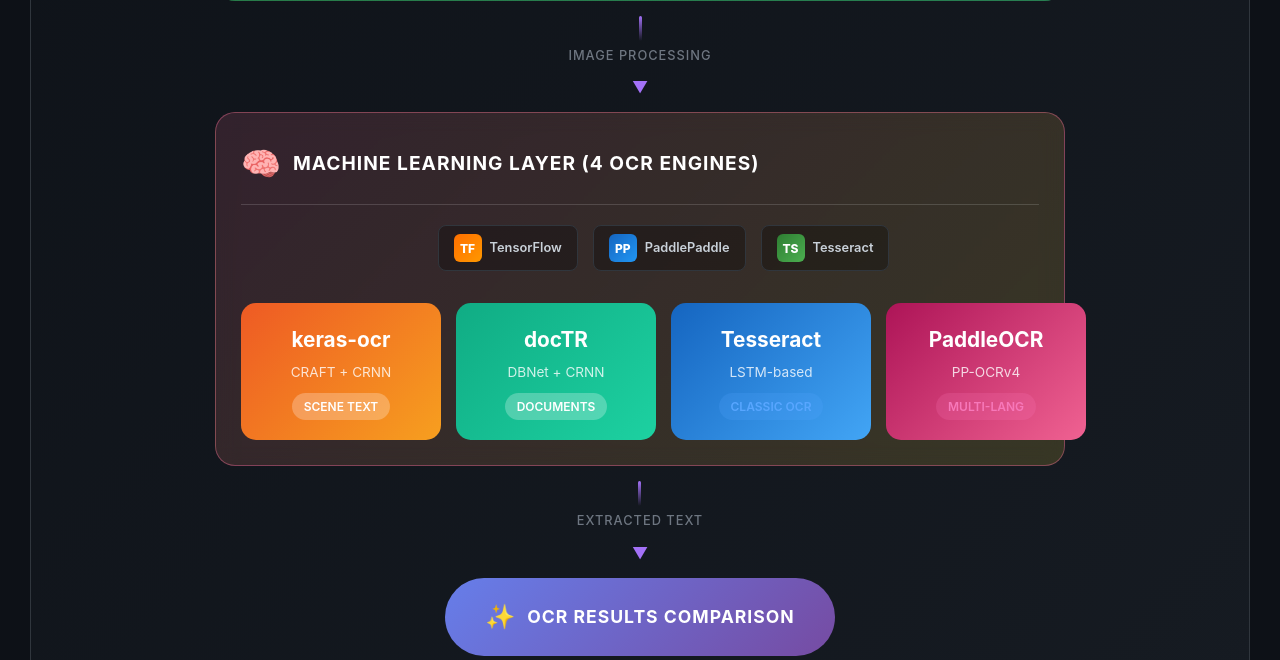
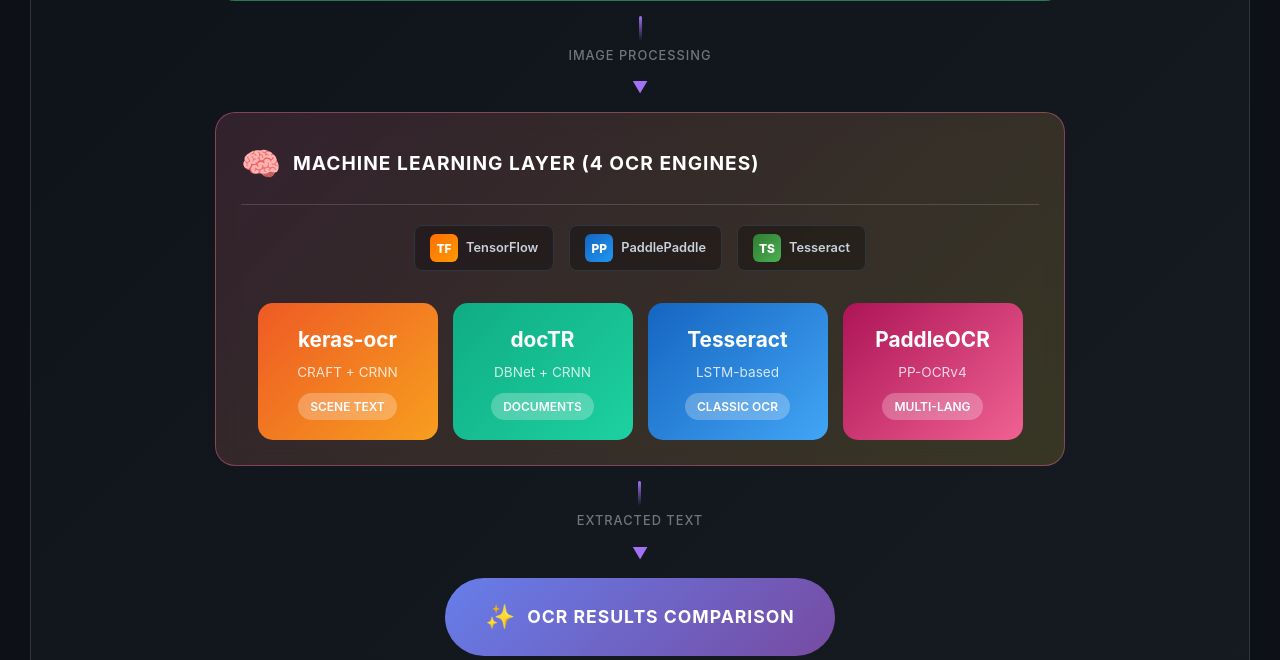
Before and after one commit to apollosoftdev/image-recognition-app, a Flask app: page /about in a window 1280 px wide. Shown: the part 4711-5371 px from the top of the page. Run offline with Flask 2, Linux system fonts and the light colour scheme.

Commit message:
Update CSS styles and modify OCR badge classes in about.html
- Reduced the minimum width of the main container in style.css for better responsiveness.
- Changed badge classes for Tesseract and PaddleOCR in about.html to improve consistency in styling.

```diff
--- a/static/css/style.css
+++ b/static/css/style.css
@@ -778,7 +778,7 @@ main {
     padding: 20px 30px;
     border-radius: 15px;
     text-align: center;
-    min-width: 200px;
+    min-width: 180px;
     transition: all 0.3s ease;
 }
 
--- a/templates/about.html
+++ b/templates/about.html
@@ -519,12 +519,12 @@
                             <div class="ocr-box tesseract">
                                 <div class="ocr-name">Tesseract</div>
                                 <div class="ocr-detail">LSTM-based</div>
-                                <div class="ocr-badge classic">Classic OCR</div>
+                                <div class="ocr-badge doc">Classic OCR</div>
                             </div>
                             <div class="ocr-box paddleocr">
                                 <div class="ocr-name">PaddleOCR</div>
                                 <div class="ocr-detail">PP-OCRv4</div>
-                                <div class="ocr-badge multilang">Multi-lang</div>
+                                <div class="ocr-badge doc">Multi-lang</div>
                             </div>
                         </div>
                     </div>
```
